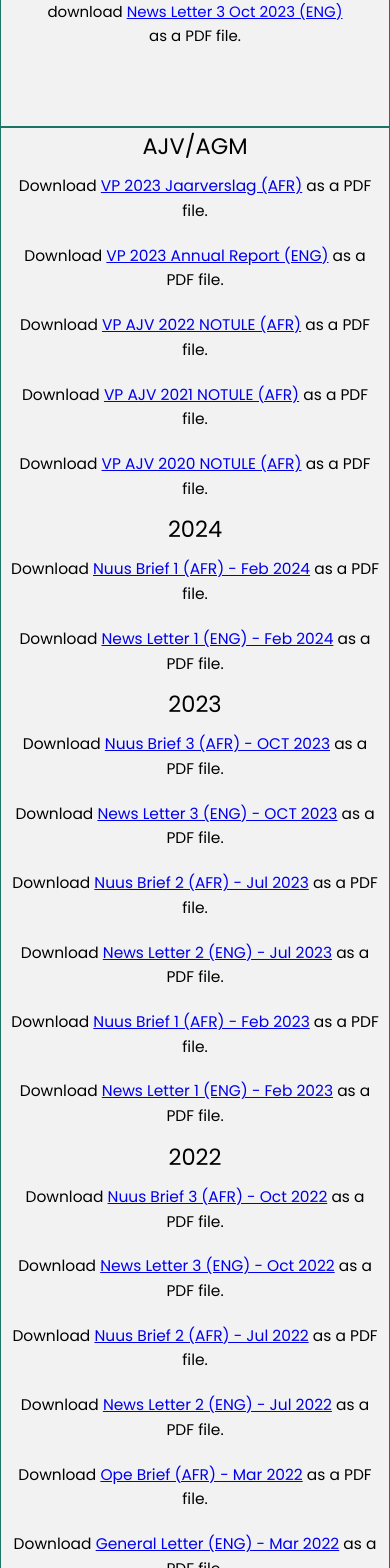
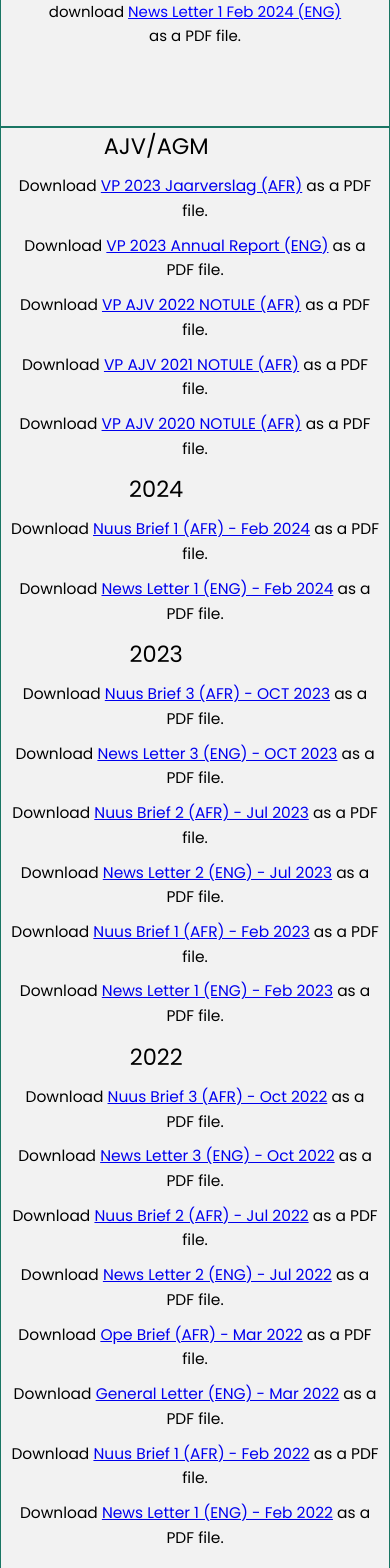
Before and after one commit to Defender0345/VPHomeOwners, a Vue app: page /news in a window 390 px wide. Shown: the part 400-1968 px from the top of the page. Built offline with nearby package versions, Linux system fonts and the light colour scheme.

Commit message:
Fixed naming mistake for mobile news letter page

```diff
--- a/src/views/NewsView.vue
+++ b/src/views/NewsView.vue
@@ -10,12 +10,14 @@
         Your web browser doesn't have a PDF plugin. Instead you can click here
         to download
         <a :href="pdf">
-          News Letter 3 Oct 2023 ({{ lang === 'ENG' ? 'AFR' : 'ENG' }}) </a
+          News Letter 1 Feb 2024 ({{ lang === 'ENG' ? 'AFR' : 'ENG' }}) </a
         >as a PDF file.
       </p>
     </div>
   </section>
   <section class="pdf-history" style="text-align: center">
+    <!-- AJV/AGM -->
+    <div>
       <h2>AJV/AGM</h2>
       <p>
         Download
@@ -52,6 +54,9 @@
         >
         as a PDF file.
       </p>
+    </div>
+    <!-- 2024 -->
+    <div>
       <h2>2024</h2>
       <p>
         Download
@@ -67,6 +72,9 @@
         >
         as a PDF file.
       </p>
+    </div>
+    <!-- 2023 -->
+    <div>
       <h2>2023</h2>
       <p>
         Download
@@ -110,6 +118,9 @@
         >
         as a PDF file.
       </p>
+    </div>
+    <!-- 2022 -->
+    <div>
       <h2>2022</h2>
       <p>
         Download
@@ -139,7 +150,6 @@
         >
         as a PDF file.
       </p>
-    <!--  -->
       <p>
         Download
         <a href="../pdf/NuusBrief/OpeBriefVPInwonersMaart2022AFR.pdf"
@@ -169,6 +179,9 @@
         >
         as a PDF file.
       </p>
+    </div>
+    <!-- 2021 -->
+    <div>
       <h2>2021</h2>
       <p>
         Download
@@ -212,6 +225,7 @@
         >
         as a PDF file.
       </p>
+    </div>
   </section>
 </template>
 <!-- eslint-disable prettier/prettier -->
```
Lines whose indentation alone changed are shown as unchanged.
